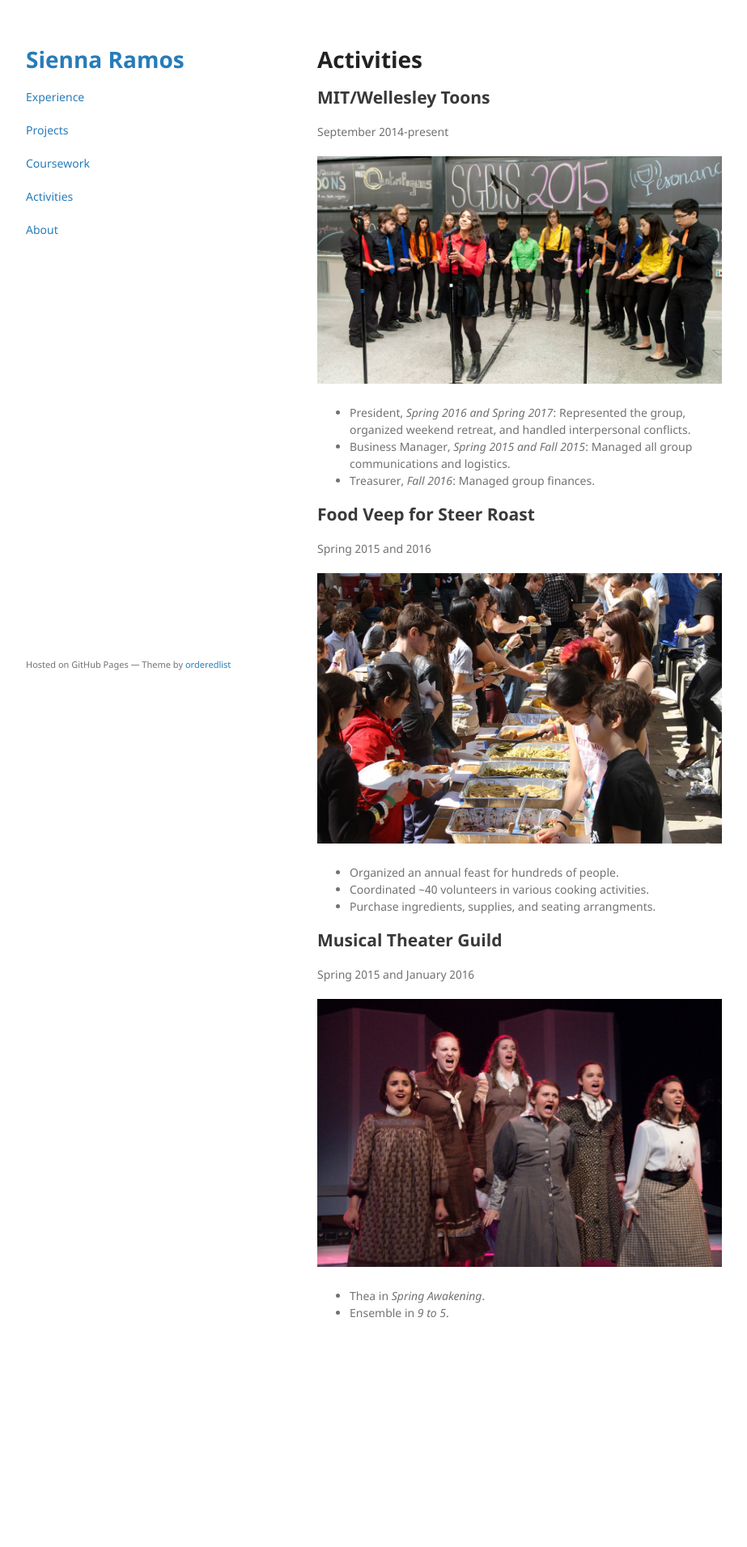
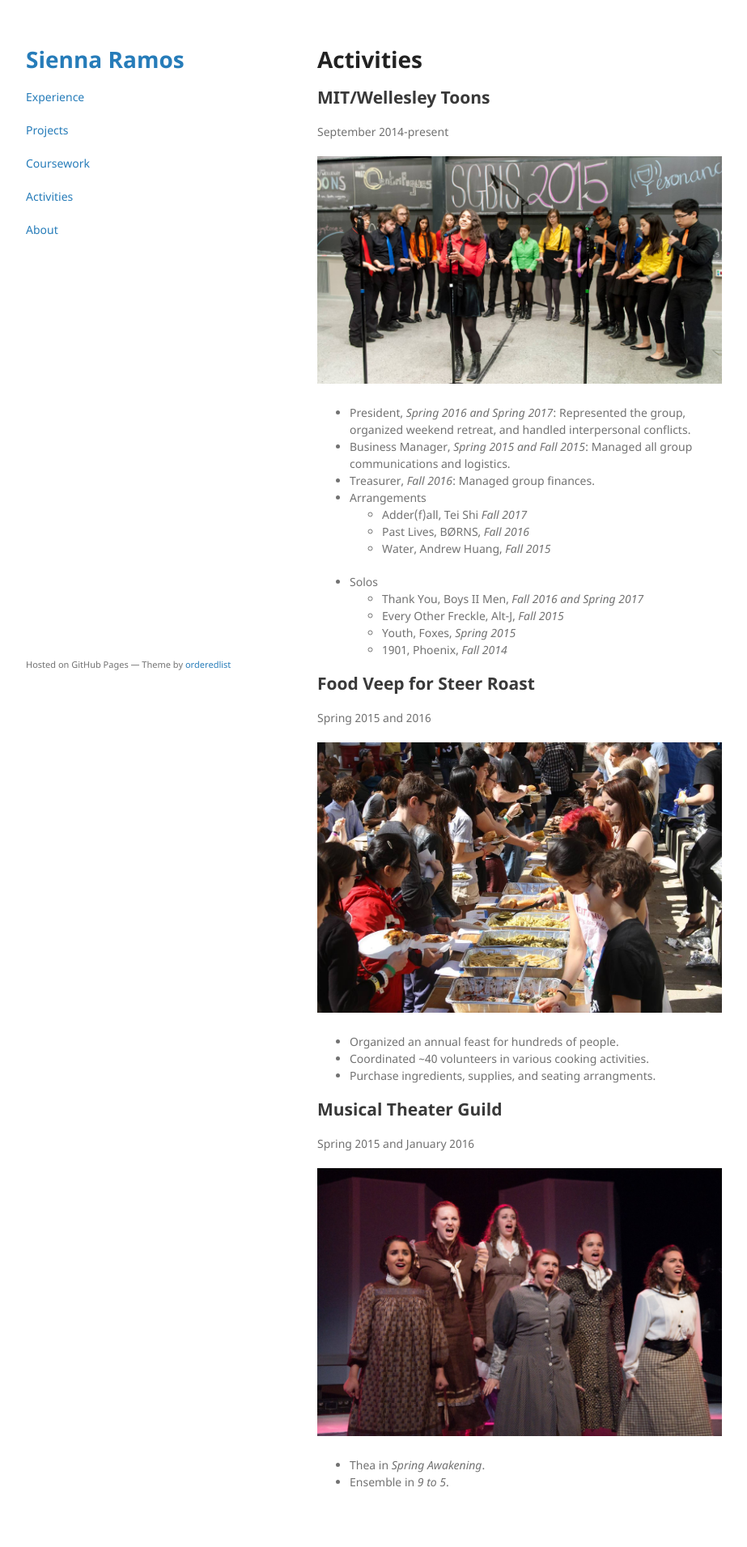
Before and after one commit to saramos/saramos.github.io, a Jekyll site: the page built from activities.md, in a window 1280 px wide. Shown: the whole page at 81% size, without its empty margins (178-1101 px from the left). Built offline with Jekyll 4.4.1, drawn with Linux system fonts in a browser that asks for light colours; our own code applies the rules of GitHub Pages for plain Markdown files; before the commit the page ends 1702 px from its top, so only the background shows below that.

Commit message:
add projects, edit formatting to other sections

```diff
--- a/_layouts/default.html
+++ b/_layouts/default.html
@@ -17,7 +17,7 @@
       <header>
         <h1><a href="https://saramos.github.io/"><b>Sienna Ramos</b></a></h1>
 		<p><a href="https://saramos.github.io/experience">Experience</a></p>
-		<p><a href="https://saramos.github.io/another-page">Projects</a></p>
+		<p><a href="https://saramos.github.io/projects">Projects</a></p>
 		<p><a href="https://saramos.github.io/coursework">Coursework</a></p>
 		<p><a href="https://saramos.github.io/activities">Activities</a></p>
 		<p><a href="https://saramos.github.io/about">About</a></p>
--- a/activities.md
+++ b/activities.md
@@ -9,9 +9,18 @@
 
 ![](Toons.jpg)
 
-* President, _Spring 2016 and Spring 2017_: Represented the group, organized weekend retreat, and handled interpersonal conflicts.
-* Business Manager, _Spring 2015 and Fall 2015_: Managed all group communications and logistics.
-* Treasurer, _Fall 2016_: Managed group finances.
+- President, _Spring 2016 and Spring 2017_: Represented the group, organized weekend retreat, and handled interpersonal conflicts.
+- Business Manager, _Spring 2015 and Fall 2015_: Managed all group communications and logistics.
+- Treasurer, _Fall 2016_: Managed group finances.
+- Arrangements
+	- Adder(f)all, Tei Shi _Fall 2017_
+	- Past Lives, BØRNS, _Fall 2016_
+	- Water, Andrew Huang, _Fall 2015_
+- Solos
+	- Thank You, Boys II Men, _Fall 2016 and Spring 2017_
+	- Every Other Freckle, Alt-J, _Fall 2015_
+	- Youth, Foxes, _Spring 2015_
+	- 1901, Phoenix, _Fall 2014_
 
 ## Food Veep for Steer Roast
 Spring 2015 and 2016
```
Also changed, not shown: about.md (+2 -2 lines), experience.md (+2 -2 lines), projects.md (added, +70 -0 lines).
